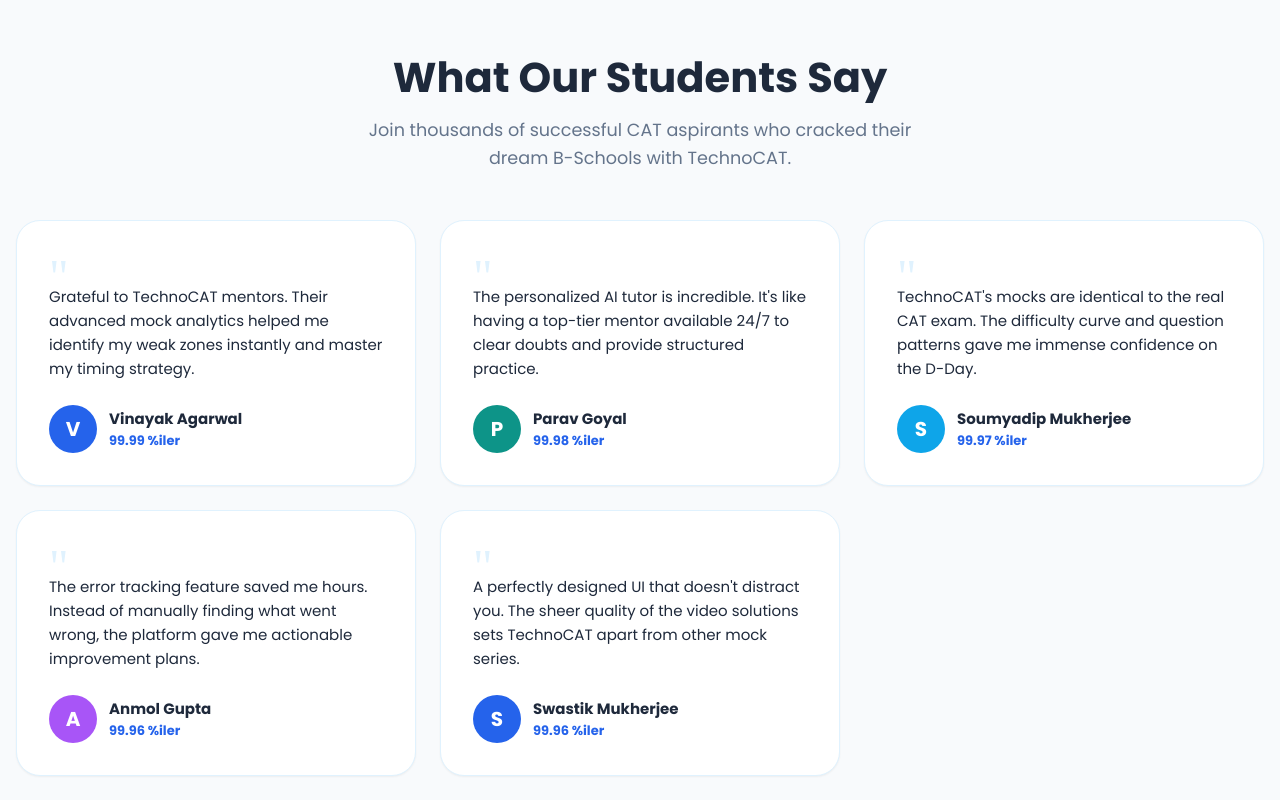
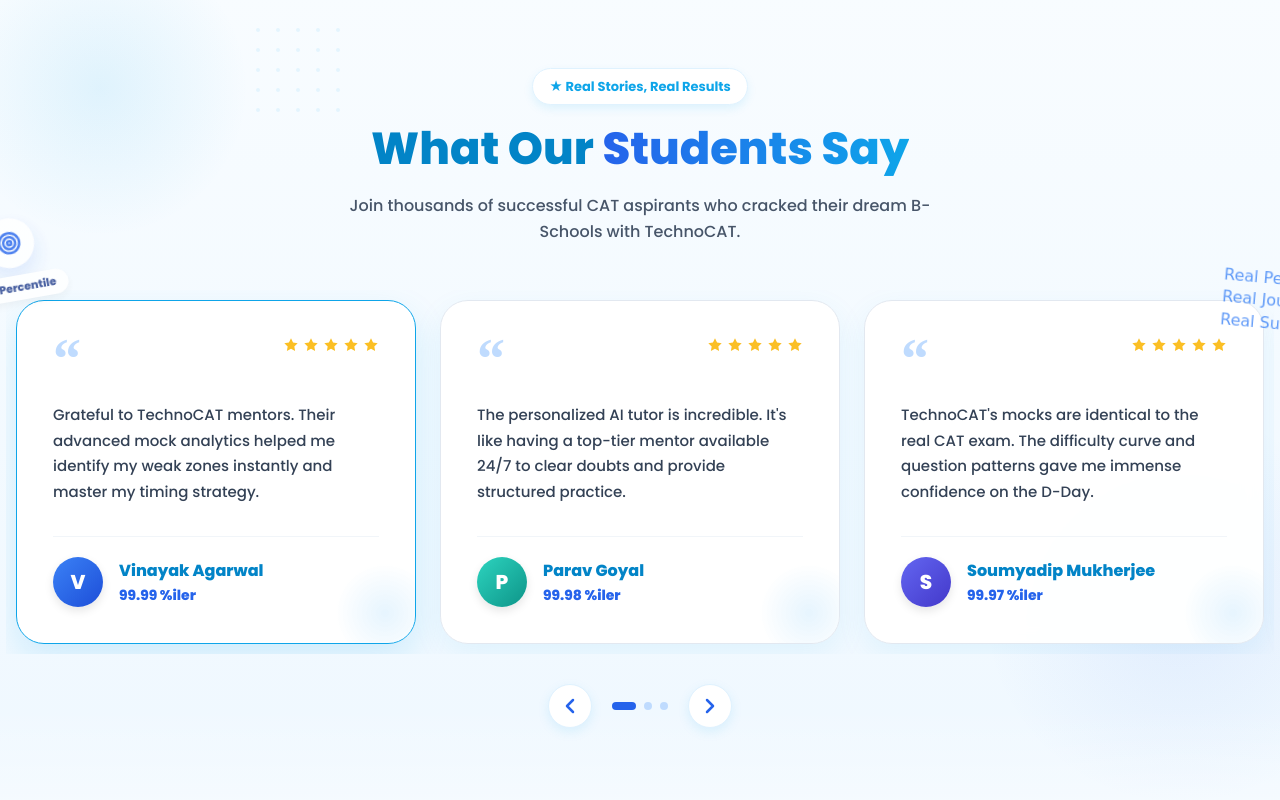
Before and after one commit to AyushmanGupta21/TechnoCAT, a Next.js app: page / in a window 1280 px wide. Shown: the part 8440-9240 px from the top of the page. Built offline with nearby package versions, Linux system fonts and the light colour scheme; no server answers.

Commit message:
UI: Premium exact-match redesign of What Our Students Say testimonials section with carousel

```diff
--- a/src/components/FeedbackSection.module.css
+++ b/src/components/FeedbackSection.module.css
@@ -1,123 +1,350 @@
 .feedbackSection {
-  background: var(--bg-soft);
+  background: linear-gradient(180deg, #F8FCFF 0%, #EFF8FF 100%);
   width: 100%;
-  padding: 64px 0;
+  padding: 80px 0;
+  position: relative;
+  overflow: hidden;
+}
+
+/* Background Decorations */
+.bgBlob1 {
+  position: absolute;
+  top: -50px;
+  left: -50px;
+  width: 300px;
+  height: 300px;
+  background: radial-gradient(circle, rgba(14, 165, 233, 0.1) 0%, transparent 70%);
+  border-radius: 50%;
+  z-index: 0;
+}
+.bgBlob2 {
+  position: absolute;
+  bottom: 0;
+  right: -100px;
+  width: 400px;
+  height: 400px;
+  background: radial-gradient(circle, rgba(37, 99, 235, 0.08) 0%, transparent 70%);
+  border-radius: 50%;
+  z-index: 0;
+}
+.bgDots {
+  position: absolute;
+  top: 40px;
+  left: 20%;
+  opacity: 0.3;
+  z-index: 0;
+}
+.bgWave {
+  position: absolute;
+  bottom: 0;
+  left: 0;
+  width: 100%;
+  height: 100px;
+  background: linear-gradient(0deg, rgba(255,255,255,0.4) 0%, transparent 100%);
+  z-index: 0;
 }
 
 .container {
   max-width: 1280px;
   margin: 0 auto;
   padding: 0 1rem;
+  position: relative;
+  z-index: 2;
 }
 
+/* Header Elements */
 .titleGroup {
   display: flex;
   flex-direction: column;
   align-items: center;
-  gap: 12px;
+  gap: 16px;
   text-align: center;
-  margin-bottom: 48px;
+  margin-bottom: 56px;
+  position: relative;
+  z-index: 2;
+}
+
+.pillBadge {
+  background: white;
+  border: 1px solid #E0F2FE;
+  color: #0EA5E9;
+  padding: 8px 16px;
+  border-radius: 999px;
+  font-size: 13px;
+  font-weight: 700;
+  box-shadow: 0 4px 10px rgba(14, 165, 233, 0.1);
 }
 
 .heading {
-  font-size: 2rem;
-  font-weight: 700;
-  color: var(--text-main);
+  font-size: 2.2rem;
+  font-weight: 800;
+  color: var(--primary-dark);
   line-height: 1.25;
+}
+@media (min-width: 1024px) {
+  .heading { font-size: 2.8rem; }
+}
+
+.headingGradient {
+  background: linear-gradient(90deg, #2563EB 0%, #0EA5E9 100%);
+  -webkit-background-clip: text;
+  -webkit-text-fill-color: transparent;
+}
+
+.subHeading {
+  font-size: 16px;
+  color: #475569;
+  max-width: 600px;
+  line-height: 1.6;
+  font-weight: 500;
+}
+
+/* Side Illustrations */
+.illustLeft {
+  position: absolute;
+  left: -40px;
+  top: 150px;
+  display: flex;
+  flex-direction: column;
+  align-items: center;
+  gap: 8px;
+  transform: rotate(-10deg);
+  opacity: 0.8;
+  z-index: 1;
+}
+.illustLeftIcon {
+  width: 50px;
+  height: 50px;
+  background: white;
+  border-radius: 50%;
+  display: flex;
+  align-items: center;
+  justify-content: center;
+  box-shadow: 0 10px 20px rgba(37, 99, 235, 0.15);
+  color: #2563EB;
+}
+.illustLeftText {
+  background: white;
+  padding: 4px 12px;
+  border-radius: 999px;
+  font-size: 11px;
+  font-weight: 800;
+  color: #1E3A8A;
+  box-shadow: 0 4px 10px rgba(0,0,0,0.05);
+}
+
+.illustRight {
+  position: absolute;
+  right: -50px;
+  top: 200px;
+  font-family: 'Comic Sans MS', cursive, sans-serif;
+  color: #3B82F6;
+  font-size: 16px;
+  line-height: 1.4;
+  transform: rotate(5deg);
+  opacity: 0.8;
+  z-index: 1;
+}
+
+@media (max-width: 1200px) {
+  .illustLeft, .illustRight { display: none; }
+}
+
+/* Carousel Layout */
+.carouselWrapper {
+  position: relative;
+  display: flex;
+  align-items: center;
+  justify-content: center;
+}
+
+.grid {
+  display: flex;
+  overflow-x: auto;
+  scroll-snap-type: x mandatory;
+  scroll-behavior: smooth;
+  gap: 24px;
+  padding: 10px;
+  margin: -10px;
+  -ms-overflow-style: none;
+  scrollbar-width: none;
+}
+.grid::-webkit-scrollbar {
+  display: none;
+}
+
+.feedbackCard {
+  scroll-snap-align: center;
+  flex: 0 0 100%;
+  background: rgba(255, 255, 255, 0.95);
+  backdrop-filter: blur(10px);
+  border-radius: 28px;
+  padding: 36px;
+  box-shadow: 0 10px 30px rgba(14, 165, 233, 0.08);
+  display: flex;
+  flex-direction: column;
+  position: relative;
+  border: 1px solid #E2E8F0;
+  transition: all 0.3s ease;
+  overflow: hidden;
+}
+
+@media (min-width: 768px) {
+  .feedbackCard { flex: 0 0 calc(50% - 12px); }
 }
 
 @media (min-width: 1024px) {
-  .heading { font-size: 2.6rem; }
-}
-
-.subHeading {
-  font-size: 1.1rem;
-  color: var(--text-muted);
-  max-width: 600px;
-  line-height: 1.6;
-}
-
-.grid {
-  display: grid;
-  grid-template-columns: 1fr;
-  gap: 24px;
-}
-
-@media (min-width: 768px) {
-  .grid { grid-template-columns: repeat(2, 1fr); }
-}
-
-@media (min-width: 1024px) {
-  .grid {
-    grid-template-columns: repeat(3, 1fr);
-  }
-}
-
-.feedbackCard {
-  background: var(--white);
-  border-radius: 24px;
-  padding: 32px;
-  box-shadow: var(--shadow-sm);
-  display: flex;
-  flex-direction: column;
-  position: relative;
-  transition: transform 0.2s ease, box-shadow 0.2s ease;
-  border: 1px solid var(--primary-light);
+  .feedbackCard { flex: 0 0 calc(33.333% - 16px); }
 }
 
 .feedbackCard:hover {
-  transform: translateY(-4px);
-  box-shadow: var(--shadow-md);
+  transform: translateY(-6px);
+  box-shadow: 0 20px 40px rgba(37, 99, 235, 0.12);
+}
+
+/* First highlighted card */
+.cardHighlighted {
+  border: 1px solid #0EA5E9;
+  box-shadow: 0 15px 35px rgba(14, 165, 233, 0.15);
+}
+
+/* Card internals */
+.cardHeader {
+  display: flex;
+  justify-content: space-between;
+  align-items: flex-start;
+  margin-bottom: 20px;
+  z-index: 2;
+  position: relative;
 }
 
 .quoteMark {
-  font-size: 48px;
-  line-height: 1;
+  font-size: 56px;
+  line-height: 0.8;
   font-family: serif;
-  color: var(--primary-light);
-  margin-bottom: -16px;
+  color: #BFDBFE;
+  font-weight: 900;
+}
+
+.stars {
+  display: flex;
+  gap: 4px;
+  color: #FBBF24;
 }
 
 .quoteText {
   font-size: 15px;
-  color: var(--text-main);
-  line-height: 1.6;
-  margin-bottom: 24px;
+  color: #334155;
+  line-height: 1.7;
+  margin-bottom: 32px;
   flex: 1;
+  font-weight: 500;
+  z-index: 2;
+  position: relative;
 }
 
 .studentInfo {
   display: flex;
   align-items: center;
-  gap: 12px;
+  gap: 16px;
+  z-index: 2;
+  position: relative;
+  padding-top: 20px;
+  border-top: 1px solid #F1F5F9;
 }
 
 .avatar {
-  width: 48px;
-  height: 48px;
+  width: 50px;
+  height: 50px;
   border-radius: 50%;
   display: flex;
   align-items: center;
   justify-content: center;
   font-size: 20px;
-  font-weight: 700;
+  font-weight: 800;
   color: white;
+  box-shadow: 0 4px 10px rgba(0,0,0,0.1);
+  transition: transform 0.2s ease;
+}
+
+.feedbackCard:hover .avatar {
+  transform: scale(1.05);
 }
 
 .studentName {
-  font-weight: 700;
-  color: var(--text-main);
-  font-size: 15px;
+  font-weight: 800;
+  color: var(--primary-dark);
+  font-size: 16px;
 }
 
 .percentileBadge {
-  font-size: 13px;
-  color: var(--accent);
-  font-weight: 700;
+  font-size: 14px;
+  color: #2563EB;
+  font-weight: 800;
+  margin-top: 2px;
+}
+
+/* Card Decor */
+.cardCornerDecor {
+  position: absolute;
+  bottom: -20px;
+  right: -20px;
+  width: 100px;
+  height: 100px;
+  background: radial-gradient(circle, #E0F2FE 0%, transparent 70%);
+  border-radius: 50%;
+  z-index: 0;
+  opacity: 0.8;
 }
 
 /* Card color variations */
-.cardOrange .avatar { background: #2563EB; }
-.cardGreen .avatar { background: #0D9488; }
-.cardBlue .avatar { background: var(--primary); }
-.cardPurple .avatar { background: #a855f7; }
+.cardOrange .avatar { background: linear-gradient(135deg, #3B82F6 0%, #1D4ED8 100%); }
+.cardGreen .avatar { background: linear-gradient(135deg, #2DD4BF 0%, #0D9488 100%); }
+.cardBlue .avatar { background: linear-gradient(135deg, #6366F1 0%, #4338CA 100%); }
+.cardPurple .avatar { background: linear-gradient(135deg, #0EA5E9 0%, #0284C7 100%); }
+
+/* Controls */
+.carouselControls {
+  display: flex;
+  align-items: center;
+  justify-content: center;
+  gap: 20px;
+  margin-top: 40px;
+}
+
+.controlBtn {
+  width: 44px;
+  height: 44px;
+  border-radius: 50%;
+  background: white;
+  border: 1px solid #E0F2FE;
+  display: flex;
+  align-items: center;
+  justify-content: center;
+  color: #2563EB;
+  cursor: pointer;
+  transition: all 0.2s;
+  box-shadow: 0 4px 12px rgba(14, 165, 233, 0.1);
+}
+.controlBtn:hover {
+  background: #F0F9FF;
+  transform: scale(1.05);
+  box-shadow: 0 6px 16px rgba(14, 165, 233, 0.2);
+}
+
+.dots {
+  display: flex;
+  gap: 8px;
+}
+.dot {
+  width: 8px;
+  height: 8px;
+  border-radius: 50%;
+  background: #BFDBFE;
+  transition: all 0.3s;
+}
+.dotActive {
+  background: #2563EB;
+  width: 24px;
+  border-radius: 4px;
+}
--- a/src/components/FeedbackSection.tsx
+++ b/src/components/FeedbackSection.tsx
@@ -1,3 +1,5 @@
+"use client";
+import { useRef, useState, useEffect } from "react";
 import styles from "./FeedbackSection.module.css";
 
 const feedbacks = [
@@ -34,18 +36,101 @@ const feedbacks = [
 ];
 
 export default function FeedbackSection() {
+  const scrollRef = useRef<HTMLDivElement>(null);
+  const [activeIndex, setActiveIndex] = useState(0);
+
+  const scrollLeft = () => {
+    if (scrollRef.current) {
+      scrollRef.current.scrollBy({ left: -350, behavior: 'smooth' });
+    }
+  };
+
+  const scrollRight = () => {
+    if (scrollRef.current) {
+      scrollRef.current.scrollBy({ left: 350, behavior: 'smooth' });
+    }
+  };
+
+  useEffect(() => {
+    const handleScroll = () => {
+      if (scrollRef.current) {
+        const scrollLeft = scrollRef.current.scrollLeft;
+        const cardWidth = 350; // Approximate
+        const newIndex = Math.round(scrollLeft / cardWidth);
+        // Only update if it changes to avoid too many renders
+        if (newIndex >= 0 && newIndex < feedbacks.length) {
+           setActiveIndex(Math.min(newIndex, 2)); // 3 dots
+        }
+      }
+    };
+
+    const refCurrent = scrollRef.current;
+    if (refCurrent) {
+      refCurrent.addEventListener('scroll', handleScroll);
+      return () => refCurrent.removeEventListener('scroll', handleScroll);
+    }
+  }, []);
+
   return (
     <section className={styles.feedbackSection}>
+      {/* Background Decor */}
+      <div className={styles.bgBlob1}></div>
+      <div className={styles.bgBlob2}></div>
+      <div className={styles.bgWave}></div>
+      <div className={styles.bgDots}>
+        <svg width="100" height="100" viewBox="0 0 100 100" fill="none">
+          <pattern id="dotsFb" x="0" y="0" width="20" height="20" patternUnits="userSpaceOnUse">
+            <circle cx="2" cy="2" r="2" fill="#BAE6FD" />
+          </pattern>
+          <rect width="100" height="100" fill="url(#dotsFb)" />
+        </svg>
+      </div>
+
       <div className={styles.container}>
         <div className={styles.titleGroup}>
-          <h2 className={styles.heading}>What Our Students Say</h2>
+          <div className={styles.pillBadge}>★ Real Stories, Real Results</div>
+          <h2 className={styles.heading}>
+            What Our <span className={styles.headingGradient}>Students Say</span>
+          </h2>
           <p className={styles.subHeading}>Join thousands of successful CAT aspirants who cracked their dream B-Schools with TechnoCAT.</p>
         </div>
-        <div className={styles.grid}>
+
+        {/* Side Illustrations */}
+        <div className={styles.illustLeft}>
+          <div className={styles.illustLeftIcon}>
+            <svg width="24" height="24" viewBox="0 0 24 24" fill="none" stroke="currentColor" strokeWidth="2.5" strokeLinecap="round" strokeLinejoin="round">
+              <circle cx="12" cy="12" r="10"/>
+              <circle cx="12" cy="12" r="6"/>
+              <circle cx="12" cy="12" r="2"/>
+            </svg>
+          </div>
+          <div className={styles.illustLeftText}>99+ Percentile</div>
+        </div>
+
+        <div className={styles.illustRight}>
+          Real People<br/>Real Journeys<br/>Real Success
+        </div>
+
+        <div className={styles.carouselWrapper}>
+          <div className={styles.grid} ref={scrollRef}>
             {feedbacks.map((fb, i) => (
-            <div key={i} className={`${styles.feedbackCard} ${fb.colorClass}`}>
-              <div className={styles.quoteMark}>"</div>
+              <div key={i} className={`${styles.feedbackCard} ${i === 0 ? styles.cardHighlighted : ''} ${fb.colorClass}`}>
+
+                <div className={styles.cardCornerDecor}></div>
+
+                <div className={styles.cardHeader}>
+                  <div className={styles.quoteMark}>“</div>
+                  <div className={styles.stars}>
+                    {[1, 2, 3, 4, 5].map(star => (
+                      <svg key={star} width="16" height="16" viewBox="0 0 24 24" fill="currentColor">
+                        <path d="M12 2l3.09 6.26L22 9.27l-5 4.87 1.18 6.88L12 17.77l-6.18 3.25L7 14.14 2 9.27l6.91-1.01L12 2z"/>
+                      </svg>
+                    ))}
+                  </div>
+                </div>
+
                 <p className={styles.quoteText}>{fb.quote}</p>
+
                 <div className={styles.studentInfo}>
                   <div className={styles.avatar}>{fb.name.charAt(0)}</div>
                   <div>
@@ -57,6 +142,29 @@ export default function FeedbackSection() {
             ))}
           </div>
         </div>
+
+        {/* Carousel Controls */}
+        <div className={styles.carouselControls}>
+          <button className={styles.controlBtn} onClick={scrollLeft} aria-label="Previous">
+            <svg width="24" height="24" viewBox="0 0 24 24" fill="none" stroke="currentColor" strokeWidth="2.5" strokeLinecap="round" strokeLinejoin="round">
+              <polyline points="15 18 9 12 15 6"/>
+            </svg>
+          </button>
+
+          <div className={styles.dots}>
+            {[0, 1, 2].map(dot => (
+              <div key={dot} className={`${styles.dot} ${activeIndex === dot ? styles.dotActive : ''}`} />
+            ))}
+          </div>
+
+          <button className={styles.controlBtn} onClick={scrollRight} aria-label="Next">
+            <svg width="24" height="24" viewBox="0 0 24 24" fill="none" stroke="currentColor" strokeWidth="2.5" strokeLinecap="round" strokeLinejoin="round">
+              <polyline points="9 18 15 12 9 6"/>
+            </svg>
+          </button>
+        </div>
+
+      </div>
     </section>
   );
 }
```
Lines whose indentation alone changed are shown as unchanged.
